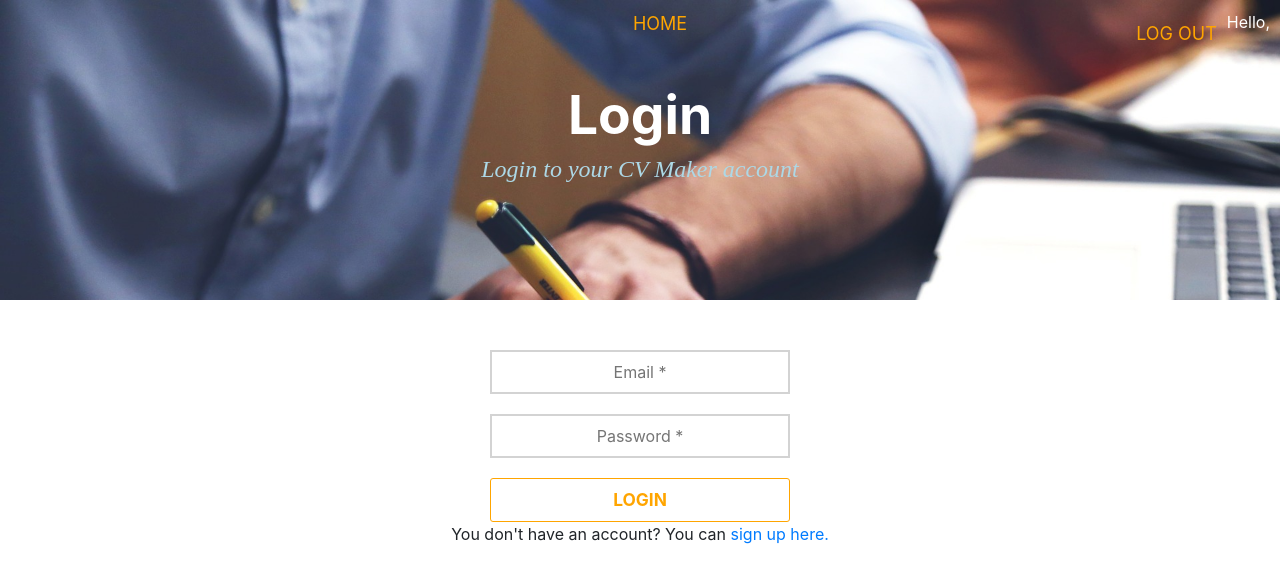
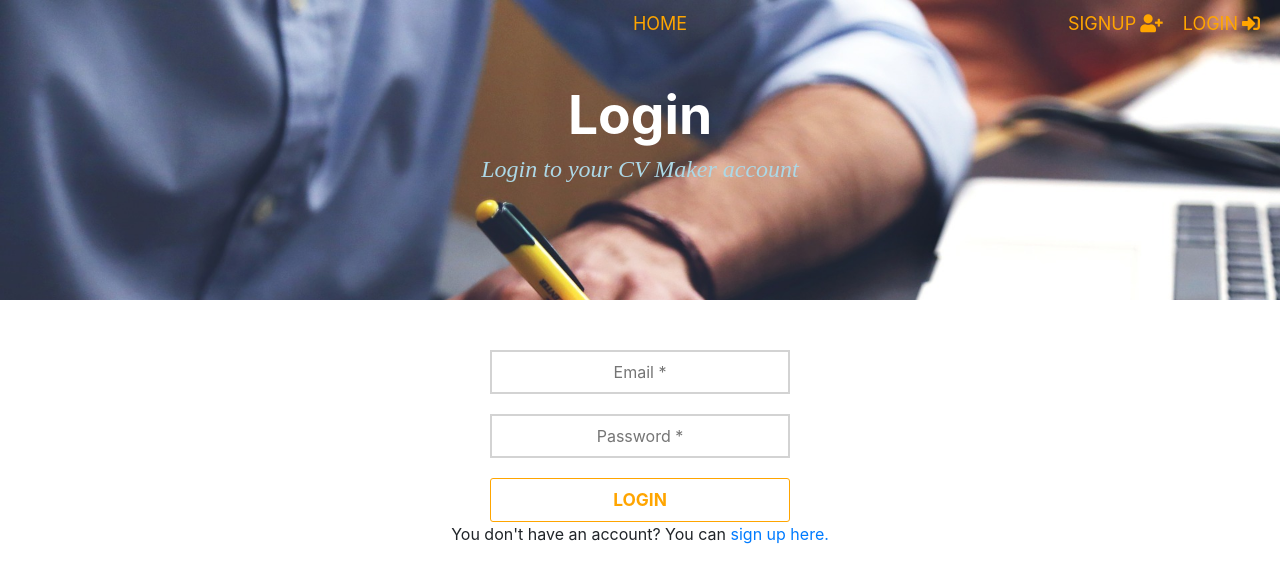
Before and after one commit to Michelle-lele/project0, a Flask app: page /login in a window 1280 px wide. Shown: the top 575 px of the page. Run offline with Flask 2, Linux system fonts and the light colour scheme; some libraries are stand-ins or nearby versions.

Commit message:
Working vesion of authentication and login required.

```diff
--- a/application.py
+++ b/application.py
@@ -1,7 +1,6 @@
 import os, sys
 
 from flask import (
-	g,
 	Flask,
 	redirect,
 	render_template,
@@ -27,12 +26,11 @@ Session(app)
 def login_required(f):
 	@wraps(f)
 	def decorated_function(*args, **kwargs):
-		if user_id not in session:
+		if session.get("user_id") is None:
 			return redirect(url_for('login', next=request.url))
 		return f(*args, **kwargs)
 	return decorated_function
 
-@login_required
 @app.route("/")
 @app.route("/index.html")
 def index():
@@ -116,7 +114,7 @@ def login():
 			return render_template("login.html", errorMessages=errorMessages)
 		else:
 			session['user_id'] = user[0].id
-			#g.user = user[0]
+			session['username'] = user[0].username
 			return redirect(url_for('index'))
 
 	return render_template("login.html")
@@ -124,7 +122,6 @@ def login():
 @app.route("/logout", methods = ['POST', 'GET'])
 def logout():
 	session.clear()
-	#g.user = None
 	return redirect(url_for("login"))
 
 @app.route("/template-leia.html")
--- a/static/css/index.css
+++ b/static/css/index.css
@@ -33,13 +33,20 @@ nav {
     padding: 10px;
     font-size: large;
     text-transform: uppercase; }
+    nav li i {
+      display: inline-block;
+      margin-left: 4px; }
 
 #account {
   color: white;
   position: absolute;
   top: 0;
   right: 0;
-  margin: 10px; }
+  margin: 0px 10px 0px 10px; }
+
+#greeting {
+  font-size: medium;
+  text-transform: none; }
 
 nav a, a:hover, #home i:hover {
   color: orange; }
--- a/static/sass/index.scss
+++ b/static/sass/index.scss
@@ -54,6 +54,11 @@ nav {
 		padding: 10px;
 		font-size: large;
 		text-transform: uppercase;
+
+		i {
+			display: inline-block;
+			margin-left: 4px;
+		}
 	}
 
 }
@@ -63,8 +68,13 @@ nav {
 		position: absolute;
 		top: 0;
 		right: 0;
-		margin: 10px;
+		margin: 0px 10px 0px 10px;
 	}
+
+#greeting {
+			font-size: medium;
+			text-transform: none;
+		}
 
 nav a, a:hover, #home i:hover{
 	color: $nav_color;
@@ -118,6 +128,7 @@ div .row h4, #templates h3, #home i{
 	padding: 30px;
 
 }
+
 
 input {
 	border: 2px solid lightgrey;
--- a/templates/base.html
+++ b/templates/base.html
@@ -24,12 +24,12 @@
 	    			{% endblock %}
 	    		</ul>
 	    		<span id="account">
-                    {% if True %}
-				        Hello,
-                        <li><a href="{{ url_for('logout') }}">Log out</a></li>
+                    {% if session['user_id'] %}
+				        <li id="greeting">Hello, {{ session['username'] }}</li>
+                        <li><a href="{{ url_for('logout') }}">Logout<i class="fas fa-sign-out-alt"></i></a></li>
 				    {% else %}
-				        <li><a href="{{ url_for('signup') }}">Signup</a></li>
-                        <li><a href="{{ url_for('login') }}">Login</a></li>
+				        <li><a href="{{ url_for('signup') }}">Signup<i class="fas fa-user-plus"></i></a></li>
+                        <li><a href="{{ url_for('login') }}">Login<i class="fas fa-sign-in-alt"></i></a></li>
 				    {% endif %}
 				</span>
     		</nav>
```
Also changed, not shown: 1 other file.
